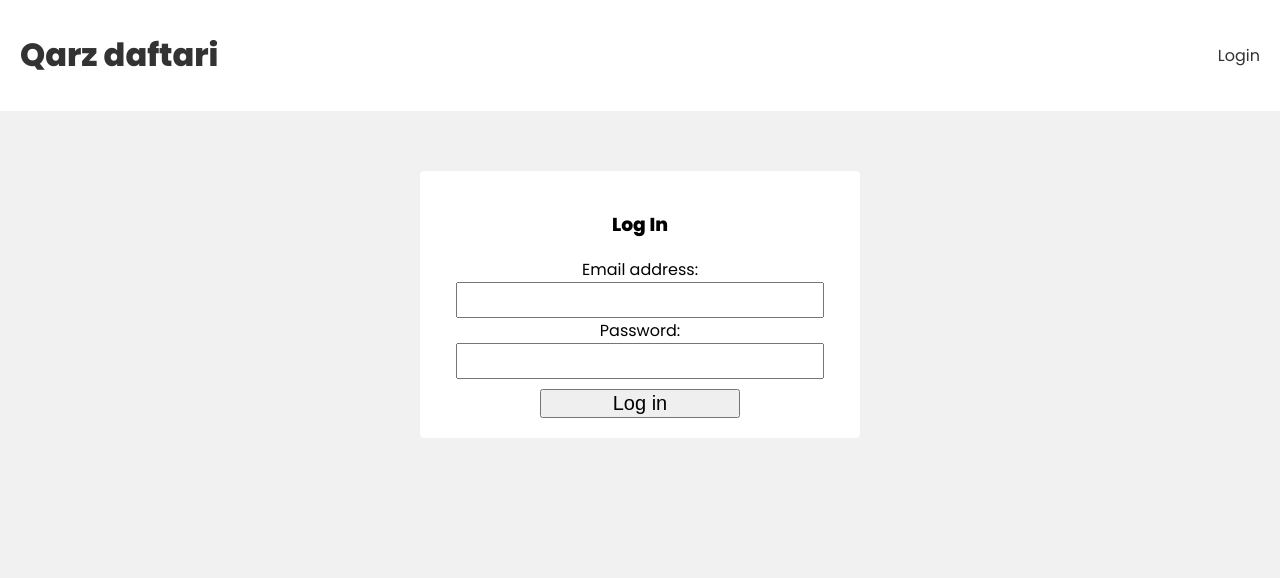
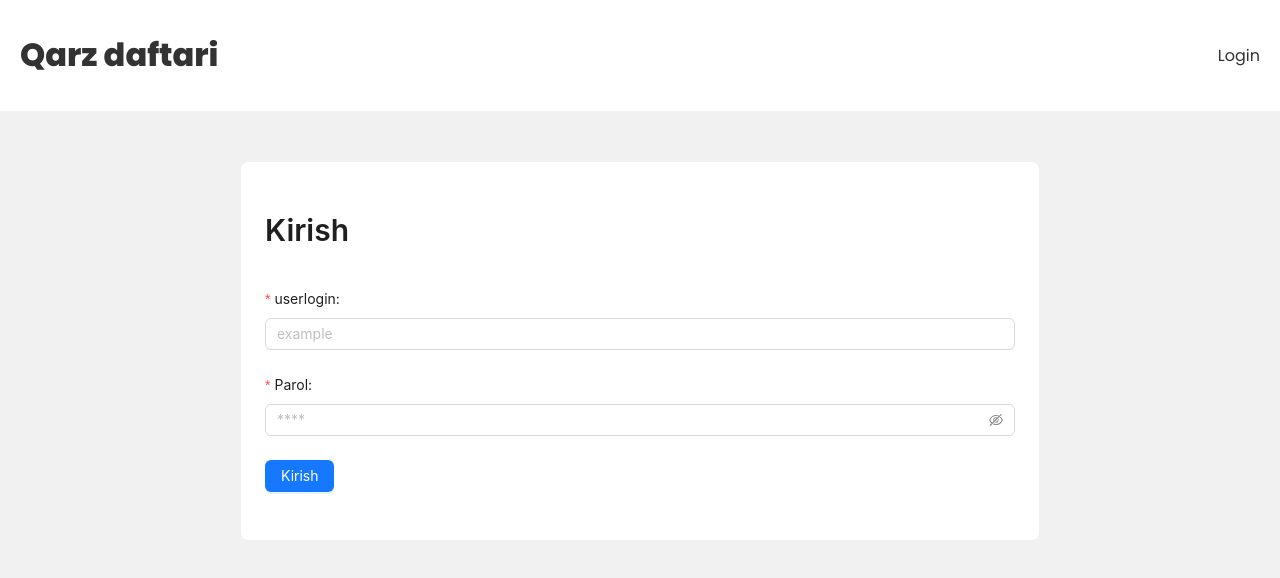
Before and after one commit to Mexanik2006/debt-project-front, a React (Create React App) app: page /login in a window 1280 px wide. Shown: the top 578 px of the page. Built offline with nearby package versions, Linux system fonts and the light colour scheme.

Commit message:
login add

```diff
--- a/src/adminpages/Signup.js
+++ b/src/adminpages/Signup.js
@@ -3,7 +3,6 @@ import { AuthContext } from "../context/AuthContext";
 import { useContext } from "react";
 import Axios from "../api/api";
 import { useAuthContext } from "../hooks/useAuthContext";
-
 
 const Signup = () => {
   const { setSensor } = useContext(AuthContext);
@@ -13,15 +12,15 @@ const Signup = () => {
     await messageApi
       .open({
         type: 'loading',
-        content: 'Ma`lumot yubotilmoqda...',
+        content: 'Ma`lumot yuborilmoqda...',
       })
-      .then(() => message.success('Ma`lumot yuborildi'))
+      .then(() => message.success('Ma`lumot yuborildi'));
   };
 
-  const error = async () => {
+  const error = async (errMessage) => {
     await messageApi.open({
       type: 'error',
-      content: 'Bu xatolik xabari',
+      content: errMessage || 'Xatolik yuz berdi',
     });
   };
 
@@ -33,7 +32,8 @@ const Signup = () => {
     try {
       await Axios.post("/api/signup", {
         userName: values.userName,
-        email: values.email,
+        userlogin: values.userlogin,
+        email: values.email, // Adding email field
         password: values.password,
       }, {
         headers: {
@@ -43,17 +43,17 @@ const Signup = () => {
       success();
     } catch (err) {
       console.error(err);
-      error();
+      error(err.response?.data?.error || 'Server error');
     }
 
     setSensor(true);
   };
 
-
   const onFinish = (values) => {
     console.log('Success:', values);
     sendForm(values); // Send form data to Axios
   };
+
   const onFinishFailed = (errorInfo) => {
     console.log('Failed:', errorInfo);
   };
@@ -75,11 +75,23 @@ const Signup = () => {
           rules={[
             {
               required: true,
-              message: 'Yangi foydalanuvchi ismi',
+              message: 'Foydalanuvchi ismini kiriting',
             },
           ]}
         >
-          <Input placeholder='Qarzdorning ismi' />
+          <Input placeholder='Foydalanuvchi ismi' />
+        </Form.Item>
+
+        <Form.Item
+          name="userlogin"
+          rules={[
+            {
+              required: true,
+              message: 'Loginni kiriting',
+            },
+          ]}
+        >
+          <Input type='text' placeholder='Login' />
         </Form.Item>
 
         <Form.Item
@@ -87,7 +99,8 @@ const Signup = () => {
           rules={[
             {
               required: true,
-              message: 'Qancha qarzi borligini yozing',
+              type: 'email',
+              message: 'Emailni kiriting',
             },
           ]}
         >
@@ -99,11 +112,11 @@ const Signup = () => {
           rules={[
             {
               required: true,
-              message: 'Nima chiqardi (yoki oldi) yozing',
+              message: 'Parolni kiriting',
             },
           ]}
         >
-          <Input.Password placeholder='psss' />
+          <Input.Password placeholder='Parol' />
         </Form.Item>
 
         <div className="form_btn">
--- a/src/hooks/useLogin.js
+++ b/src/hooks/useLogin.js
@@ -10,13 +10,13 @@ export const useLogin = () => {
 
   const { dispatch } = useAuthContext();
 
-  const login = async (email, password) => {
+  const login = async (userlogin, password) => {
     setIsLoading(true);
     setError(null);
 
     try {
       const response = await axios.post('/api/login', {
-        email,
+        userlogin,
         password
       }, {
         headers: { 'Content-Type': 'application/json' }
--- a/src/hooks/useSignup.js
+++ b/src/hooks/useSignup.js
@@ -9,13 +9,13 @@ export const useSignup = () => {
   const { isLoading, setIsLoading } = useContext(AuthContext)
 
 
-  const signup = async (email, password) => {
+  const signup = async (userlogin, password) => {
     setIsLoading(true);
     setError(null);
     if (user.role === "root") {
       try {
         const response = await axios.post('/user/register', {
-          email,
+          userlogin,
           password
         }, {
           headers: { 'Content-Type': 'application/json' }
--- a/src/pages/Login.js
+++ b/src/pages/Login.js
@@ -1,38 +1,83 @@
-import { useState } from "react"
-import { useLogin } from "../hooks/useLogin"
+import { useState } from "react";
+import { useLogin } from "../hooks/useLogin";
+import { Button, Card, Form, Input, Typography } from "antd";
 
 const Login = () => {
-  const [email, setEmail] = useState('')
-  const [password, setPassword] = useState('')
-  const {login, error, isLoading} = useLogin()
+  const { login, error, isLoading } = useLogin();
 
-  const handleSubmit = async (e) => {
-    e.preventDefault()
+  const handleSubmit = async (values) => {
+    await login(values.userlogin, values.password);
+  };
 
-    await login(email, password)
-  }
+  const { Title } = Typography;
 
   return (
-    <form className="login" onSubmit={handleSubmit}>
-      <h3>Log In</h3>
+    <div className="login-container"
+      style={{
+        // display: 'flex',
+        justifyContent: "center",
+        alignItems: "center",
+        maxWidth: '800px',
+        margin: '30px auto'
+      }}
+    >
+      <Card
+        style={{
+          Width: '800px',
+        }}
+      >
+        <Form
+          initialValues={{
+            remember: true,
+          }}
+          onFinish={handleSubmit}
+          autoComplete="off"
+          layout="vertical"
+          value='large'
+          style={{
+            Width: '800px',
+          }}
+        >
+          <Form.Item>
+            <Title level={2}>Kirish</Title>
+          </Form.Item>
 
-      <label>Email address:</label>
-      <input
-        type="email"
-        onChange={(e) => setEmail(e.target.value)}
-        value={email}
-      />
-      <label>Password:</label>
-      <input
-        type="password"
-        onChange={(e) => setPassword(e.target.value)}
-        value={password}
-      />
+          <Form.Item
+            label="userlogin:"
+            name="userlogin"
+            rules={[
+              {
+                required: true,
+                message: 'Iltimos Kirish uchun loginingizni kiriting...',
+              },
+            ]}
+          >
+            <Input placeholder="example" />
+          </Form.Item>
 
-      <button disabled={isLoading}>Log in</button>
-      {error && <div className="error">{error}</div>}
-    </form>
-  )
-}
+          <Form.Item
+            label="Parol:"
+            name="password"
+            rules={[
+              {
+                required: true,
+                message: 'Iltimos kirish uchun Parollingizni kiriting...',
+              },
+            ]}
+          >
+            <Input.Password placeholder="****" />
+          </Form.Item>
 
-export default Login
+          <Form.Item>
+            <Button type="primary" htmlType="submit" loading={isLoading}>
+              Kirish
+            </Button>
+          </Form.Item>
+        </Form>
+        {error && <p style={{ color: 'red' }}>{error}</p>}
+      </Card>
+    </div>
+  );
+};
+
+export default Login;
--- a/src/pages/admin/ListItems.js
+++ b/src/pages/admin/ListItems.js
@@ -67,6 +67,9 @@ function ListItems() {
                     <Table.Column title="Ismi" dataIndex="info" key="info" render={(text, record) => (
                         <span>{record.userName}</span>
                     )} />
+                    <Table.Column title="Login" dataIndex="info" key="info" render={(text, record) => (
+                        <span>{record.userlogin}</span>
+                    )} />
                     <Table.Column title="Email" dataIndex="info" key="info" render={(text, record) => (
                         <span>{record.email}</span>
                     )} />
@@ -86,6 +89,9 @@ function ListItems() {
                 >
                     <Form {...layout} onFinish={handleEdit}>
                         <Form.Item label="Username" name="userName" initialValue={selectedUser?.userName} rules={[{ required: true }]}>
+                            <Input />
+                        </Form.Item>
+                        <Form.Item label="Login" name="userlogin" initialValue={selectedUser?.userlogin} rules={[{ required: true, type: 'text' }]}>
                             <Input />
                         </Form.Item>
                         <Form.Item label="Email" name="email" initialValue={selectedUser?.email} rules={[{ required: true, type: 'email' }]}>
```
